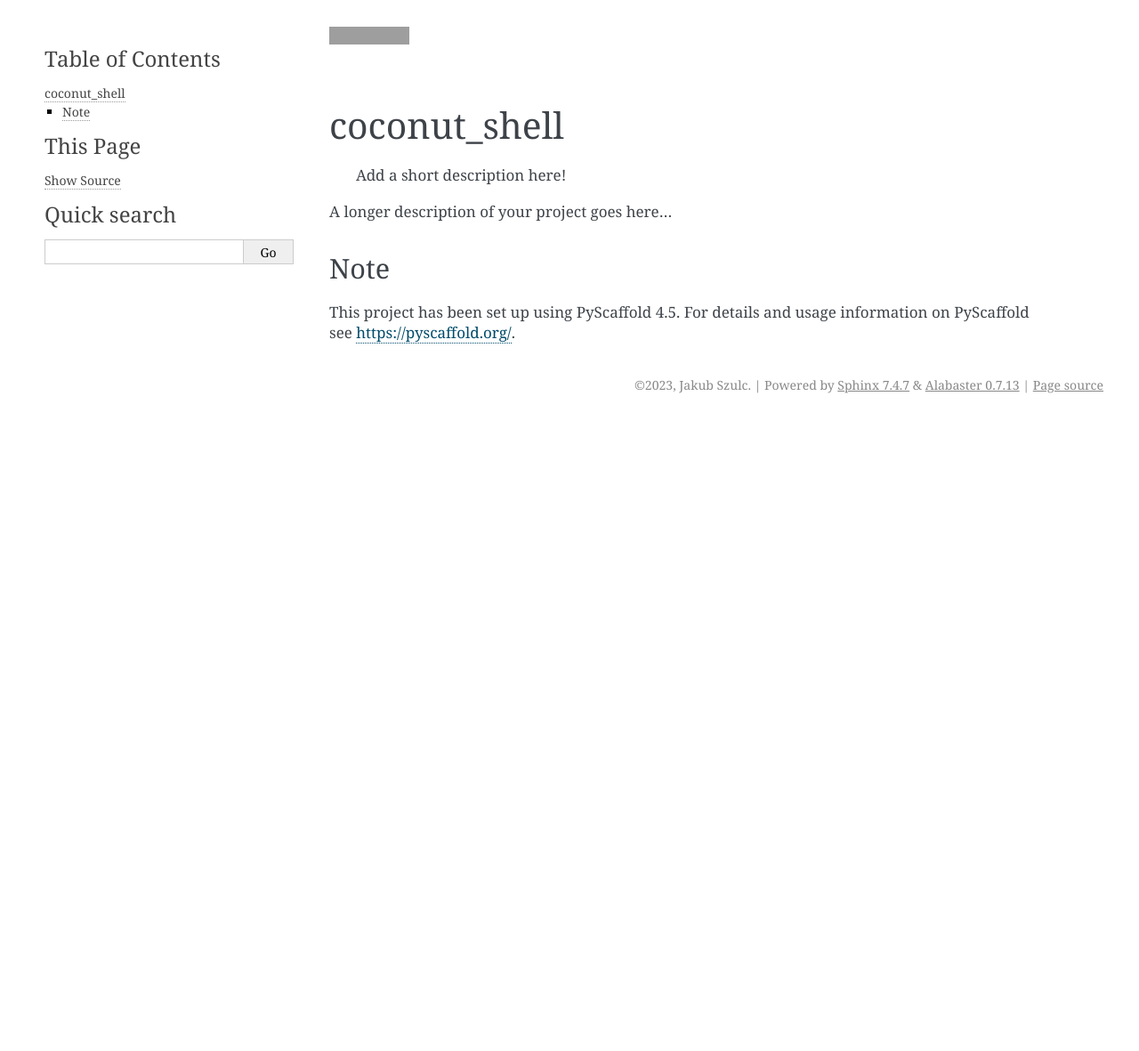
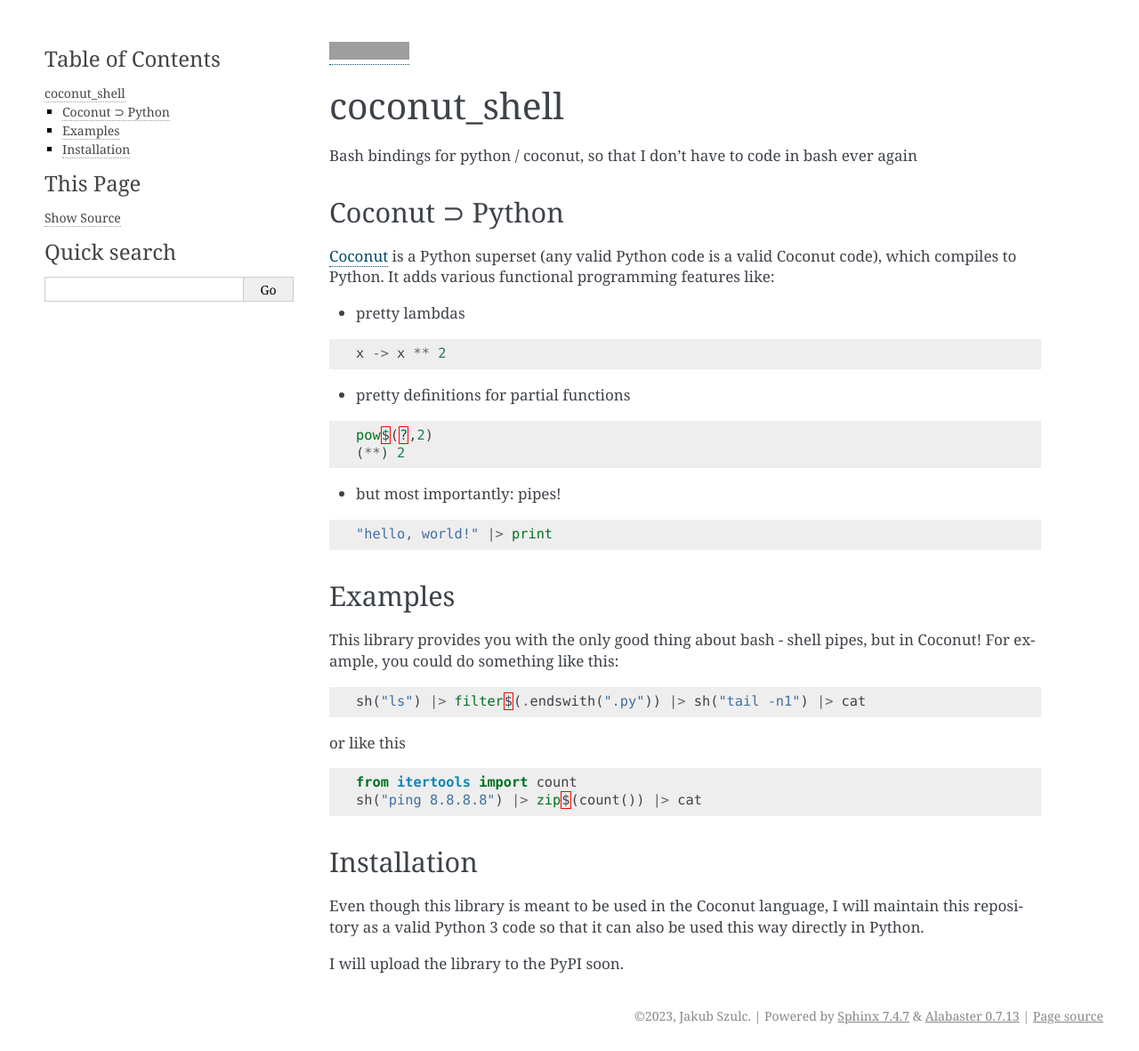
Before and after one commit to j-szulc/coconut_shell, a Sphinx documentation site: the page built from docs/readme.md, in a window 1280 px wide. Shown: the whole page at 89% size. Built offline with Sphinx 7.4.7, drawn with Linux system fonts in a browser that asks for light colours; before the commit the page ends 900 px from its top, so only the background shows below that; grey boxes are pictures that could not be loaded.

Commit message:
Update PyScaffold with Markdown

````diff
--- a/AUTHORS.rst
+++ /dev/null
@@ -1,5 +0,0 @@
-============
-Contributors
-============
-
-* Jakub Szulc <http://github.com/j-szulc>
--- /dev/null
+++ b/README.md
@@ -0,0 +1,53 @@
+<!-- These are examples of badges you might want to add to your README:
+     please update the URLs accordingly
+
+[![Built Status](https://api.cirrus-ci.com/github/<USER>/coconut_shell.svg?branch=main)](https://cirrus-ci.com/github/<USER>/coconut_shell)
+[![ReadTheDocs](https://readthedocs.org/projects/coconut_shell/badge/?version=latest)](https://coconut_shell.readthedocs.io/en/stable/)
+[![Coveralls](https://img.shields.io/coveralls/github/<USER>/coconut_shell/main.svg)](https://coveralls.io/r/<USER>/coconut_shell)
+[![PyPI-Server](https://img.shields.io/pypi/v/coconut_shell.svg)](https://pypi.org/project/coconut_shell/)
+[![Conda-Forge](https://img.shields.io/conda/vn/conda-forge/coconut_shell.svg)](https://anaconda.org/conda-forge/coconut_shell)
+[![Monthly Downloads](https://pepy.tech/badge/coconut_shell/month)](https://pepy.tech/project/coconut_shell)
+[![Twitter](https://img.shields.io/twitter/url/http/shields.io.svg?style=social&label=Twitter)](https://twitter.com/coconut_shell)
+-->
+
+[![Project generated with PyScaffold](https://img.shields.io/badge/-PyScaffold-005CA0?logo=pyscaffold)](https://pyscaffold.org/)
+
+# coconut_shell
+
+Bash bindings for python / coconut, so that I don't have to code in bash ever again
+
+## Coconut ⊃ Python
+[Coconut](http://coconut-lang.org/) is a Python superset (any valid Python code is a valid Coconut code), which compiles to Python.
+It adds various functional programming features like:
+* pretty lambdas
+```python
+x -> x ** 2
+```
+
+* pretty definitions for partial functions
+```python
+pow$(?,2)
+(**) 2
+```
+
+* but most importantly: pipes!
+```python
+"hello, world!" |> print
+```
+
+## Examples
+This library provides you with the only good thing about bash - shell pipes, but in Coconut!
+For example, you could do something like this:
+```python
+sh("ls") |> filter$(.endswith(".py")) |> sh("tail -n1") |> cat
+```
+or like this
+```python
+from itertools import count
+sh("ping 8.8.8.8") |> zip$(count()) |> cat
+```
+
+## Installation
+Even though this library is meant to be used in the Coconut language, I will maintain this repository as a valid Python 3 code so that it can also be used this way directly in Python.
+
+I will upload the library to the PyPI soon.
--- a/README.rst
+++ /dev/null
@@ -1,49 +0,0 @@
-.. These are examples of badges you might want to add to your README:
-   please update the URLs accordingly
-
-    .. image:: https://api.cirrus-ci.com/github/<USER>/coconut_shell.svg?branch=main
-        :alt: Built Status
-        :target: https://cirrus-ci.com/github/<USER>/coconut_shell
-    .. image:: https://readthedocs.org/projects/coconut_shell/badge/?version=latest
-        :alt: ReadTheDocs
-        :target: https://coconut_shell.readthedocs.io/en/stable/
-    .. image:: https://img.shields.io/coveralls/github/<USER>/coconut_shell/main.svg
-        :alt: Coveralls
-        :target: https://coveralls.io/r/<USER>/coconut_shell
-    .. image:: https://img.shields.io/pypi/v/coconut_shell.svg
-        :alt: PyPI-Server
-        :target: https://pypi.org/project/coconut_shell/
-    .. image:: https://img.shields.io/conda/vn/conda-forge/coconut_shell.svg
-        :alt: Conda-Forge
-        :target: https://anaconda.org/conda-forge/coconut_shell
-    .. image:: https://pepy.tech/badge/coconut_shell/month
-        :alt: Monthly Downloads
-        :target: https://pepy.tech/project/coconut_shell
-    .. image:: https://img.shields.io/twitter/url/http/shields.io.svg?style=social&label=Twitter
-        :alt: Twitter
-        :target: https://twitter.com/coconut_shell
-
-.. image:: https://img.shields.io/badge/-PyScaffold-005CA0?logo=pyscaffold
-    :alt: Project generated with PyScaffold
-    :target: https://pyscaffold.org/
-
-|
-
-=============
-coconut_shell
-=============
-
-
-    Add a short description here!
-
-
-A longer description of your project goes here...
-
-
-.. _pyscaffold-notes:
-
-Note
-====
-
-This project has been set up using PyScaffold 4.5. For details and usage
-information on PyScaffold see https://pyscaffold.org/.
--- a/docs/conf.py
+++ b/docs/conf.py
@@ -77,8 +77,26 @@
 # Add any paths that contain templates here, relative to this directory.
 templates_path = ["_templates"]
 
+
+# Enable markdown
+extensions.append("myst_parser")
+
+# Configure MyST-Parser
+myst_enable_extensions = [
+    "amsmath",
+    "colon_fence",
+    "deflist",
+    "dollarmath",
+    "html_image",
+    "linkify",
+    "replacements",
+    "smartquotes",
+    "substitution",
+    "tasklist",
+]
+
 # The suffix of source filenames.
-source_suffix = ".rst"
+source_suffix = [".rst", ".md"]
 
 # The encoding of source files.
 # source_encoding = 'utf-8-sig'
--- /dev/null
+++ b/docs/readme.md
@@ -0,0 +1,4 @@
+```{include} ../README.md
+:relative-docs: docs/
+:relative-images:
+```
--- a/setup.cfg
+++ b/setup.cfg
@@ -121,3 +121,5 @@
 # This will be used when updating. Do not change!
 version = 4.5
 package = coconut_shell
+extensions =
+    markdown
````
Also changed, not shown: AUTHORS.md (added, +3 -0 lines), docs/authors.md (added, +4 -0 lines), docs/changelog.md (added, +4 -0 lines), docs/contributing.md (added, +4 -0 lines), docs/index.md (added, +39 -0 lines), docs/license.md (added, +5 -0 lines), .readthedocs.yml (added), 1 other file.
